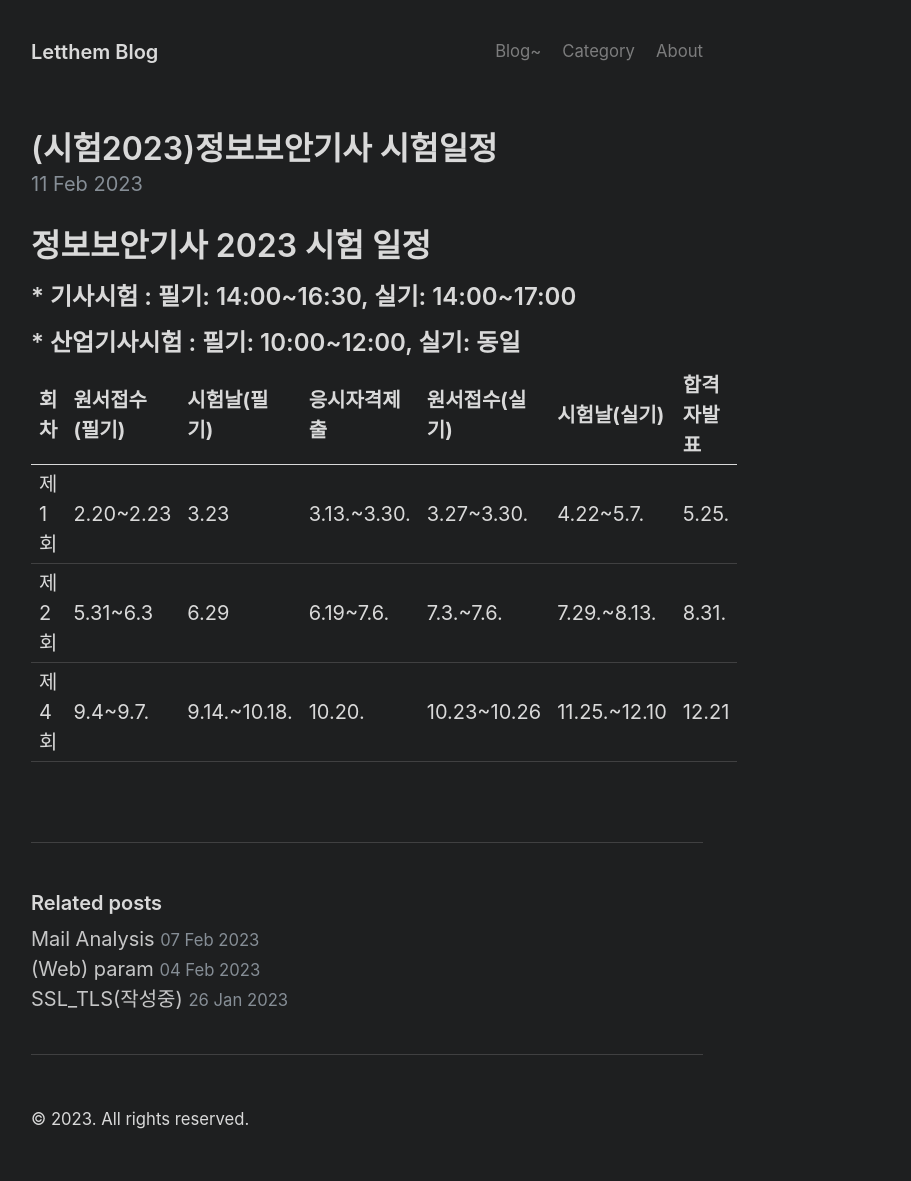
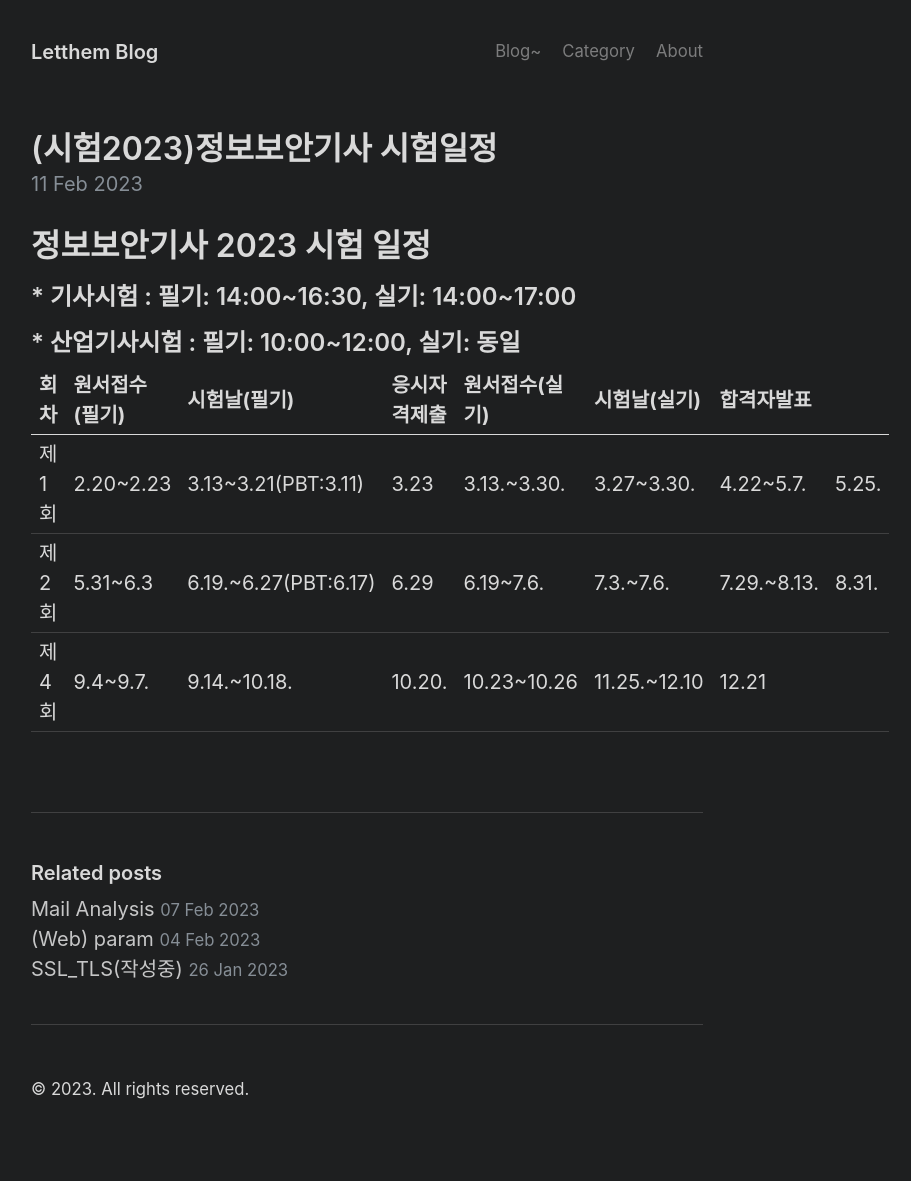
Before and after one commit to seleuchel/letthem_blog, a Jekyll site: the page built from _posts/2023-02-11-info-license.md, in a window 1280 px wide. Shown: the whole page, without its empty margins (273-1184 px from the left). Built offline with Jekyll 4.4.1, drawn with Linux system fonts in a browser that asks for light colours; after the commit the page ends 1151 px from its top, so only the background shows below that.

Commit message:
정보보안기사일정

```diff
--- a/_posts/2023-02-11-info-license.md
+++ b/_posts/2023-02-11-info-license.md
@@ -11,6 +11,6 @@ categories: [Info]
 
 |회차|원서접수(필기)|시험날(필기)|응시자격제출|원서접수(실기)|시험날(실기)|합격자발표|
 |:---|:---|:---|:---|:---|:---|:---|
-|제1회|2.20~2.23|3.23|3.13.~3.30.|3.27~3.30.|4.22~5.7.|5.25.|
-|제2회|5.31~6.3|6.29|6.19~7.6.|7.3.~7.6.|7.29.~8.13.|8.31.|
+|제1회|2.20~2.23|3.13~3.21(PBT:3.11)|3.23|3.13.~3.30.|3.27~3.30.|4.22~5.7.|5.25.|
+|제2회|5.31~6.3|6.19.~6.27(PBT:6.17)|6.29|6.19~7.6.|7.3.~7.6.|7.29.~8.13.|8.31.|
 |제4회|9.4~9.7.|9.14.~10.18.|10.20.|10.23~10.26|11.25.~12.10|12.21|
```
